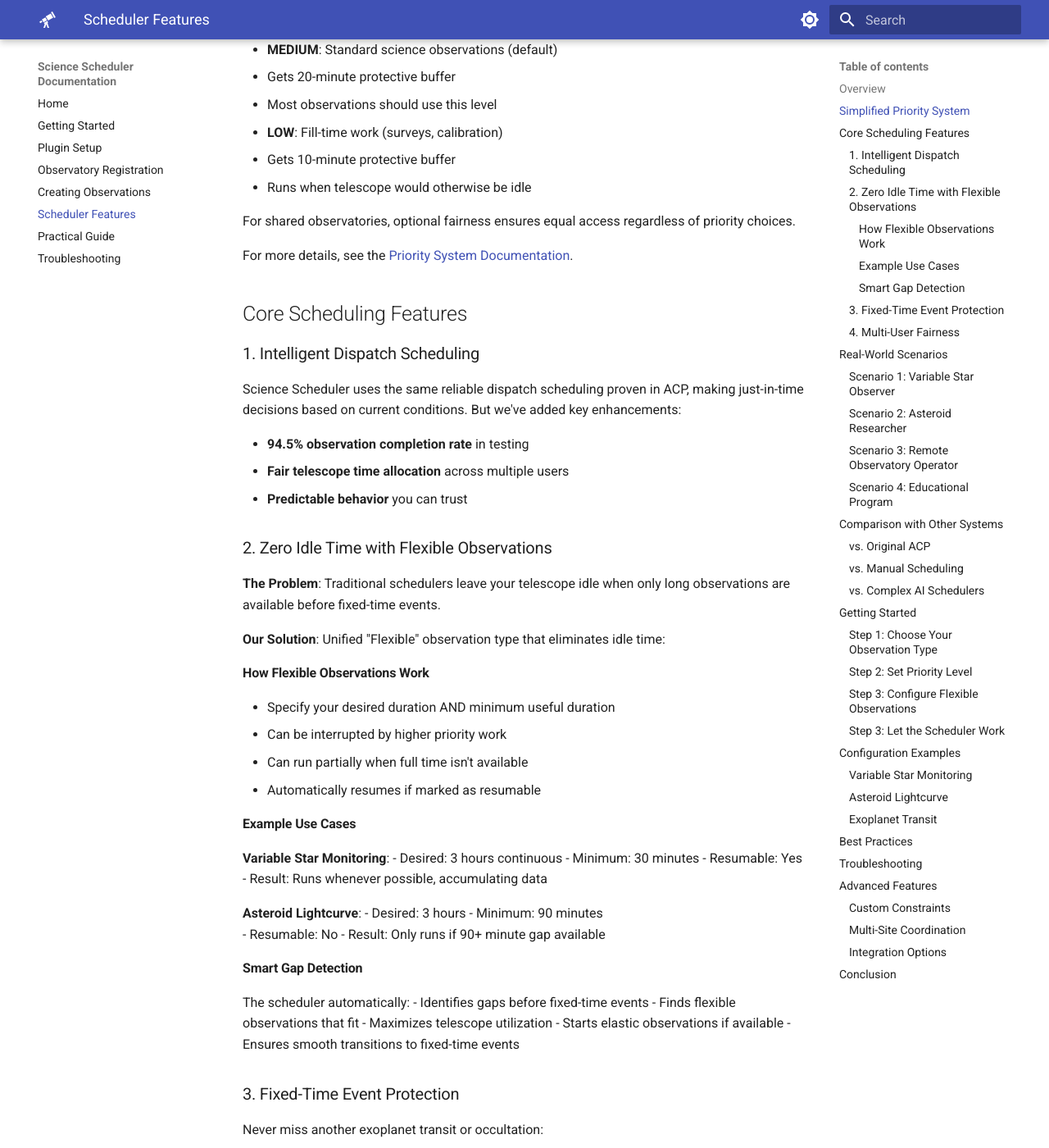
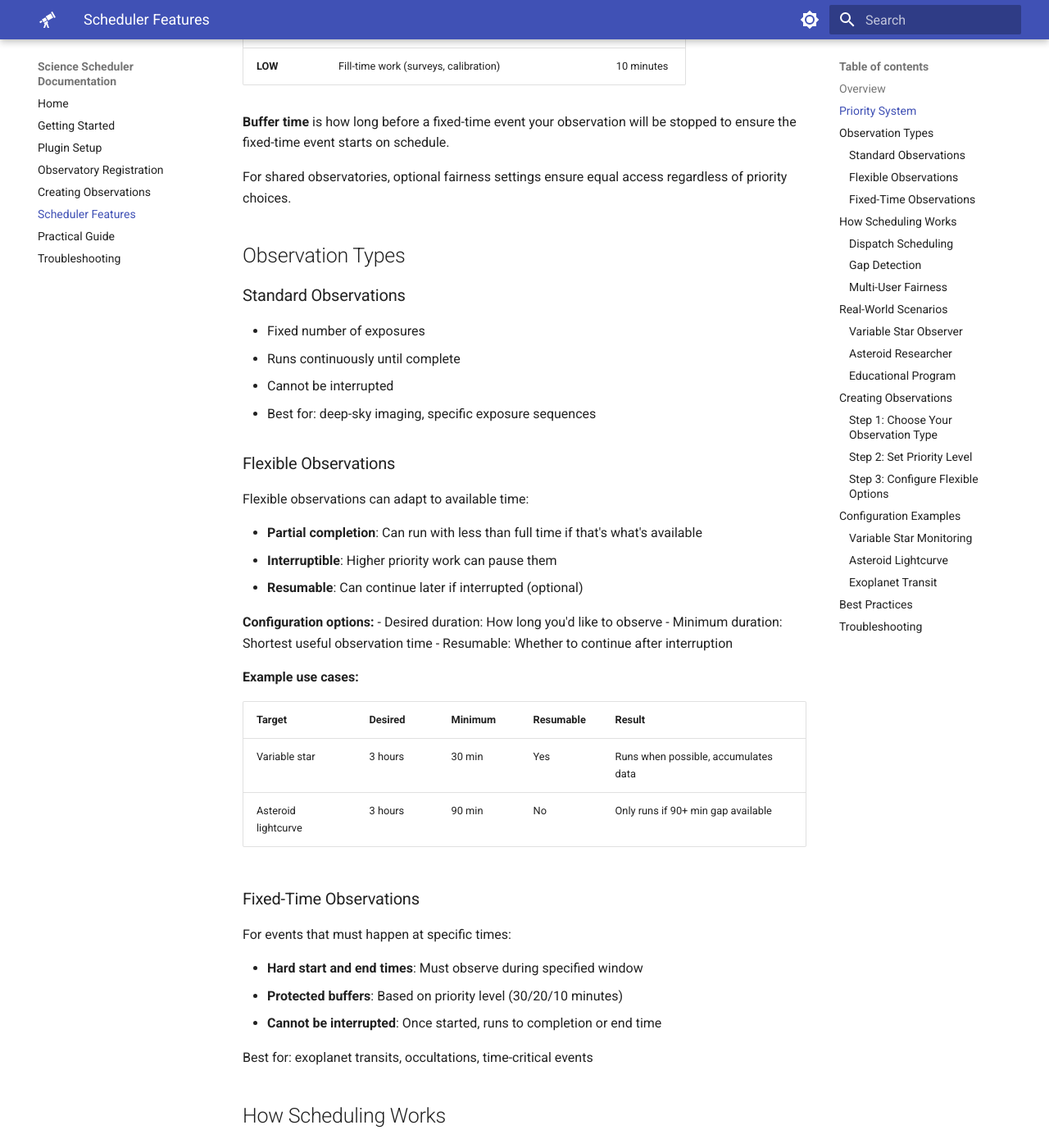
Before and after one commit to First-Light-Systems/nina-scheduler-docs, an MkDocs documentation site: the page built from docs/USER_GUIDE_SCHEDULER_FEATURES.md, in a window 1280 px wide and 1400 px high, scrolled down 493 px. Shown: the whole window at 82% size. Built offline with MkDocs 1.6.1 and Material for MkDocs 9.7.7, drawn with Linux system fonts in a browser that asks for light colours; some of the changed text lies outside the part shown.

Commit message:
Sync: Remove ACP references and marketing language

````diff
--- a/docs/USER_GUIDE_SCHEDULER_FEATURES.md
+++ b/docs/USER_GUIDE_SCHEDULER_FEATURES.md
@@ -1,180 +1,148 @@
-# Science Scheduler Features - User Guide
+# Scheduler Features
 
 ## Overview
 
-Science Scheduler brings modern automation to your observatory while preserving the proven scheduling approaches you trust. Built on 20+ years of ACP experience, we've enhanced the core algorithms to solve real-world problems astronomers face every night.
+This guide explains how the Science Scheduler makes decisions about when and where to execute your observations.
 
-## Simplified Priority System
+## Priority System
 
-Science Scheduler uses a simple 3-level priority system:
+Science Scheduler uses a 3-level priority system:
 
-- **HIGH**: Time-critical observations (transits, occultations, ToO)
-  - Gets 30-minute protective buffer before fixed-time events
-  - Takes precedence in scheduling decisions
+| Priority | Use For | Buffer Time |
+|----------|---------|-------------|
+| **HIGH** | Time-critical observations (transits, occultations, ToO) | 30 minutes |
+| **MEDIUM** | Standard science observations (default) | 20 minutes |
+| **LOW** | Fill-time work (surveys, calibration) | 10 minutes |
 
-- **MEDIUM**: Standard science observations (default)
-  - Gets 20-minute protective buffer
-  - Most observations should use this level
+**Buffer time** is how long before a fixed-time event your observation will be stopped to ensure the fixed-time event starts on schedule.
 
-- **LOW**: Fill-time work (surveys, calibration)
-  - Gets 10-minute protective buffer
-  - Runs when telescope would otherwise be idle
+For shared observatories, optional fairness settings ensure equal access regardless of priority choices.
 
-For shared observatories, optional fairness ensures equal access regardless of priority choices.
+## Observation Types
 
-For more details, see the [Priority System Documentation](./architecture/PRIORITY_SYSTEM.md).
+### Standard Observations
 
-## Core Scheduling Features
+- Fixed number of exposures
+- Runs continuously until complete
+- Cannot be interrupted
+- Best for: deep-sky imaging, specific exposure sequences
 
-### 1. Intelligent Dispatch Scheduling
+### Flexible Observations
 
-Science Scheduler uses the same reliable dispatch scheduling proven in ACP, making just-in-time decisions based on current conditions. But we've added key enhancements:
+Flexible observations can adapt to available time:
 
-- **94.5% observation completion rate** in testing
-- **Fair telescope time allocation** across multiple users
-- **Predictable behavior** you can trust
+- **Partial completion**: Can run with less than full time if that's what's available
+- **Interruptible**: Higher priority work can pause them
+- **Resumable**: Can continue later if interrupted (optional)
 
-### 2. Zero Idle Time with Flexible Observations
+**Configuration options:**
+- Desired duration: How long you'd like to observe
+- Minimum duration: Shortest useful observation time
+- Resumable: Whether to continue after interruption
 
-**The Problem**: Traditional schedulers leave your telescope idle when only long observations are available before fixed-time events.
+**Example use cases:**
 
-**Our Solution**: Unified "Flexible" observation type that eliminates idle time:
+| Target | Desired | Minimum | Resumable | Result |
+|--------|---------|---------|-----------|--------|
+| Variable star | 3 hours | 30 min | Yes | Runs when possible, accumulates data |
+| Asteroid lightcurve | 3 hours | 90 min | No | Only runs if 90+ min gap available |
 
-#### How Flexible Observations Work
-- Specify your desired duration AND minimum useful duration
-- Can be interrupted by higher priority work
-- Can run partially when full time isn't available
-- Automatically resumes if marked as resumable
+### Fixed-Time Observations
 
-#### Example Use Cases
-**Variable Star Monitoring**:
-- Desired: 3 hours continuous
-- Minimum: 30 minutes
-- Resumable: Yes
-- Result: Runs whenever possible, accumulating data
+For events that must happen at specific times:
 
-**Asteroid Lightcurve**:
-- Desired: 3 hours
-- Minimum: 90 minutes
-- Resumable: No
-- Result: Only runs if 90+ minute gap available
+- **Hard start and end times**: Must observe during specified window
+- **Protected buffers**: Based on priority level (30/20/10 minutes)
+- **Cannot be interrupted**: Once started, runs to completion or end time
 
-#### Smart Gap Detection
-The scheduler automatically:
-- Identifies gaps before fixed-time events
-- Finds flexible observations that fit
-- Maximizes telescope utilization
-- Starts elastic observations if available
-- Ensures smooth transitions to fixed-time events
+Best for: exoplanet transits, occultations, time-critical events
 
-### 3. Fixed-Time Event Protection
+## How Scheduling Works
 
-Never miss another exoplanet transit or occultation:
+### Dispatch Scheduling
 
-- **Fixed buffer zones** based on priority:
-  - HIGH: 30-minute protection buffer
-  - MEDIUM: 20-minute protection buffer
-  - LOW: 10-minute protection buffer
-- **Visual timeline** shows protected time clearly
-- **Automatic interruption** of flexible observations when needed
-- **No surprises** - you know exactly how much buffer time you get
+The scheduler makes just-in-time decisions based on current conditions:
 
-### 4. Multi-User Fairness
+1. Looks at what's visible now
+2. Considers priority and constraints
+3. Assigns the best observation
+4. Repeats when observation completes
 
-Perfect for shared observatories and educational institutions:
+This approach responds to real-time conditions like weather or equipment status.
 
-- **Priority normalization** prevents any user from monopolizing time
-- **Equitable distribution** ensures everyone gets their share
-- **Transparent scheduling** - see exactly why decisions are made
-- **User quotas** and time allocation management
+### Gap Detection
+
+The scheduler identifies gaps before fixed-time events and finds flexible observations that fit:
+
+1. Detects upcoming fixed-time events
+2. Calculates available gap (accounting for buffer)
+3. Finds flexible observations that fit
+4. Maximizes telescope utilization
+
+### Multi-User Fairness
+
+For shared observatories:
+
+- Priority normalization prevents any user from monopolizing time
+- Equitable distribution across users
+- User quotas and time allocation management
+- Transparent scheduling decisions
 
 ## Real-World Scenarios
 
-### Scenario 1: Variable Star Observer
+### Variable Star Observer
 *"I want to monitor RR Lyrae all night, except during the exoplanet transit at 23:00"*
 
-**Solution**: Create an elastic observation for RR Lyrae. It will:
+**Solution**: Create a flexible observation for RR Lyrae with resumable=yes. It will:
 - Run continuously from sunset
-- Automatically pause 20 minutes before the transit
+- Automatically pause before the transit (with priority-based buffer)
 - Resume after the transit completes
 - Continue until dawn or another priority observation
 
-### Scenario 2: Asteroid Researcher
+### Asteroid Researcher
 *"I need 3-hour lightcurves but often have only 2-hour gaps"*
 
-**Solution**: Mark your lightcurve observations as "partial-ok" with 90-minute minimum:
-- Scheduler will use any gap ≥90 minutes
+**Solution**: Mark your lightcurve observations as flexible with 90-minute minimum:
+- Scheduler will use any gap of 90+ minutes
 - You'll get partial lightcurves instead of none
 - Complete curves when full time is available
-- Clear indication of partial vs. complete data
 
-### Scenario 3: Remote Observatory Operator
-*"I host multiple clients who all want fair access"*
-
-**Solution**: Each user's priorities are automatically normalized:
-- Client A setting all priorities to 10 won't dominate
-- Time is distributed fairly based on allocations
-- Emergency overrides available when needed
-- Detailed logs show fair distribution
-
-### Scenario 4: Educational Program
+### Educational Program
 *"Students need guaranteed time slots while researchers use remaining time"*
 
-**Solution**: Combined fixed-time and elastic scheduling:
+**Solution**: Combined fixed-time and flexible scheduling:
 - Students get fixed-time slots that are protected
-- Research observations run elastically around them
+- Research observations run flexibly around them
 - No idle time between student sessions
-- Maximum science output from your investment
 
-## Comparison with Other Systems
-
-### vs. Original ACP
-- ✅ All the reliability of ACP's proven algorithms
-- ✅ Solves idle time problem with partial completion
-- ✅ Better handling of fixed-time observations
-- ✅ Modern web interface and cloud coordination
-- ✅ Multi-site support from day one
-
-### vs. Manual Scheduling
-- ✅ Responds to real-time conditions
-- ✅ Never miss a critical observation
-- ✅ Optimizes throughout the night
-- ✅ Handles weather interruptions gracefully
-
-### vs. Complex AI Schedulers
-- ✅ Predictable, understandable decisions
-- ✅ No "black box" algorithms
-- ✅ Proven approach with enhancements
-- ✅ Easy to configure and adjust
-
-## Getting Started
+## Creating Observations
 
 ### Step 1: Choose Your Observation Type
-For each observation, select:
-- **STANDARD**: Must run completely or not at all
-- **FLEXIBLE**: Can run partially and/or be interrupted
-- **FIXED-TIME**: Must start within a specific time window
+
+| Type | When to Use |
+|------|-------------|
+| **STANDARD** | Fixed exposure count, must complete fully |
+| **FLEXIBLE** | Can run partially and/or be interrupted |
+| **FIXED-TIME** | Must start within a specific time window |
 
 ### Step 2: Set Priority Level
-Just three choices:
-- **HIGH**: Time-critical observations
-- **MEDIUM**: Standard science (default)
-- **LOW**: Fill-time work
 
-### Step 3: Configure Flexible Observations
+| Priority | When to Use |
+|----------|-------------|
+| **HIGH** | Time-critical, can't be rescheduled |
+| **MEDIUM** | Standard science (recommended default) |
+| **LOW** | Fill-time, can run anytime |
+
+### Step 3: Configure Flexible Options
+
 If using FLEXIBLE type:
 - Set minimum useful duration
 - Decide if resumable after interruption
 
-### Step 3: Let the Scheduler Work
-- Monitor the first few nights
-- Adjust settings based on results
-- Trust the system - it learns and improves
-
 ## Configuration Examples
 
 ### Variable Star Monitoring
-```yaml
+```
 Target: RR Lyrae
 Type: FLEXIBLE
 Priority: MEDIUM
@@ -184,17 +152,17 @@ Resumable: Yes
 ```
 
 ### Asteroid Lightcurve
-```yaml
+```
 Target: 433 Eros
 Type: FLEXIBLE
 Priority: MEDIUM
 Desired Duration: 180 minutes
 Minimum Duration: 90 minutes
-Resumable: No  # Need continuous data
+Resumable: No (need continuous data)
 ```
 
 ### Exoplanet Transit
-```yaml
+```
 Target: HAT-P-7b
 Type: FIXED-TIME
 Priority: HIGH
@@ -205,58 +173,30 @@ Buffer: 30 minutes (automatic for HIGH)
 
 ## Best Practices
 
-1. **Start Conservative**: Begin with standard observations, add elastic/partial as you get comfortable
-2. **Keep Priorities Simple**:
+1. **Start simple**: Begin with standard observations, add flexible options as you get comfortable
+
+2. **Keep priorities simple**:
    - HIGH: Only for truly time-critical work
    - MEDIUM: Your default choice
    - LOW: When you're happy to use idle time
-3. **Set Realistic Minimums**: For partial observations, ensure minimum time gives useful data
-4. **Monitor and Adjust**: Review logs and adjust settings based on actual performance
-5. **Communicate**: For shared facilities, discuss priority schemes with all users
+
+3. **Set realistic minimums**: For flexible observations, ensure minimum time gives useful data
+
+4. **Monitor and adjust**: Review what ran and adjust settings based on results
+
+5. **Communicate**: For shared facilities, discuss priority usage with other users
 
 ## Troubleshooting
 
-**Q: Why didn't my observation run?**
-- Check the schedule view for conflicts
-- Verify time windows and constraints
-- HIGH priority observations may have taken precedence
+**Why didn't my observation run?**
+- Check for conflicts with higher priority observations
+- Verify time windows and constraints were met
 - Fixed-time buffer zones may have blocked it
 
-**Q: Can I force an observation to run now?**
-- Yes, use manual override (affects fairness metrics)
+**Can I force an observation to run now?**
+- Yes, use manual override (affects fairness metrics for shared facilities)
 - Better: Adjust priorities for future nights
 
-**Q: How do I know if data is partial?**
-- Clear indicators in filenames and logs
+**How do I know if data is partial?**
 - Metadata marks partial datasets
 - Summary reports show completion percentage
-
-## Advanced Features
-
-### Custom Constraints
-- Moon distance and phase
-- Airmass limits
-- Seeing conditions
-- Custom Python constraints
-
-### Multi-Site Coordination
-- Automatic handoffs between sites
-- Follow-the-night observations
-- Redundancy for critical events
-
-### Integration Options
-- API for custom software
-- Webhook notifications
-- Data pipeline triggers
-- Third-party app support
-
-## Conclusion
-
-Science Scheduler enhances proven scheduling algorithms to maximize your telescope's scientific output. By eliminating idle time and protecting critical observations, we ensure every minute of darkness contributes to your research.
-
-For detailed technical documentation, see our [Architecture Guide](./architecture/SCHEDULING_ALGORITHM_DESIGN.md).
-
-For specific feature implementations, see:
-- [Idle Time Minimization](./architecture/IDLE_TIME_MINIMIZATION_STRATEGY.md)
-- [Elastic Observations](./architecture/ELASTIC_OBSERVATIONS.md)
-- [Fixed-Time Protection](./architecture/FIXED_TIME_OBSERVATION_HANDLING.md)
````
